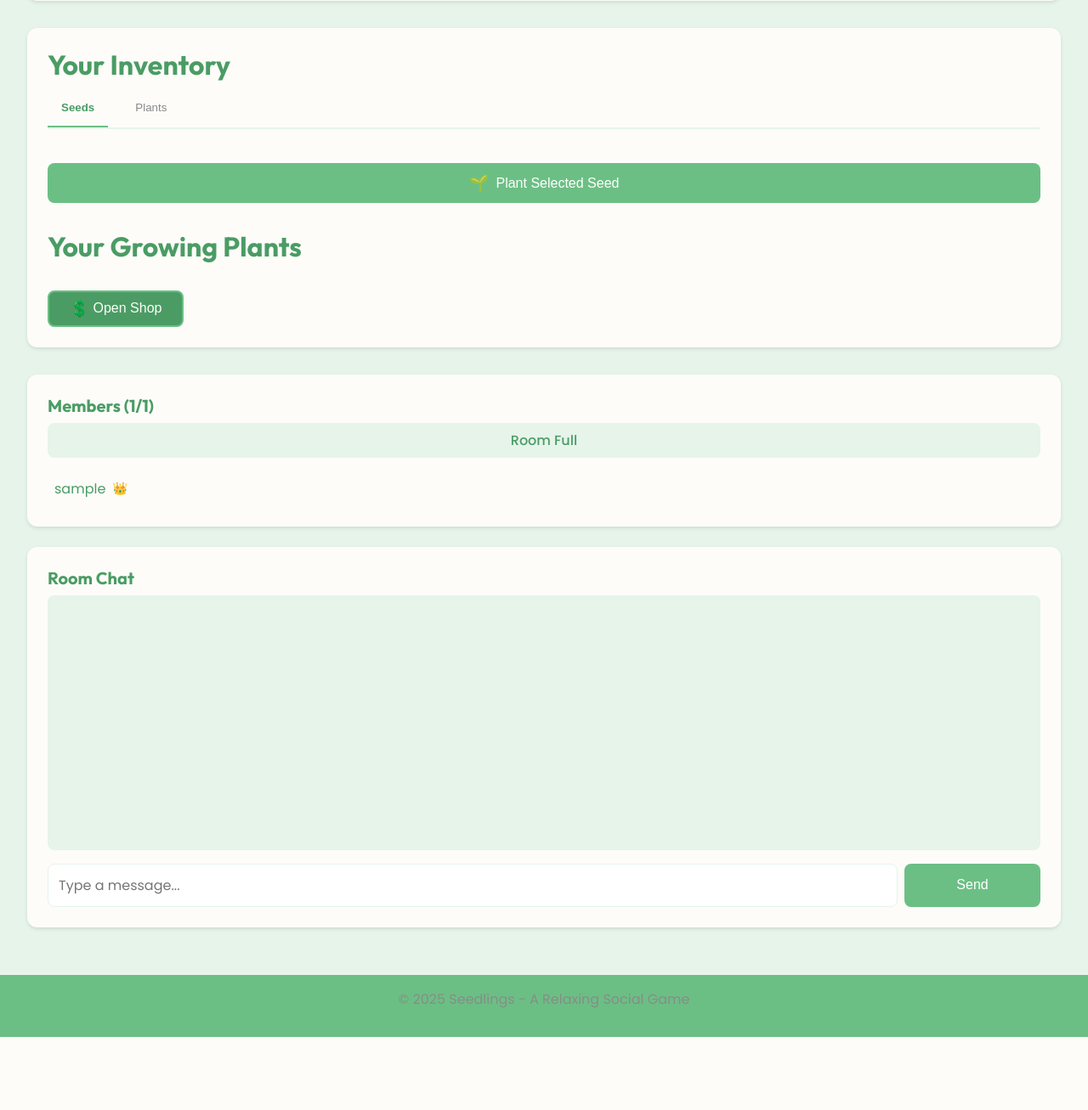
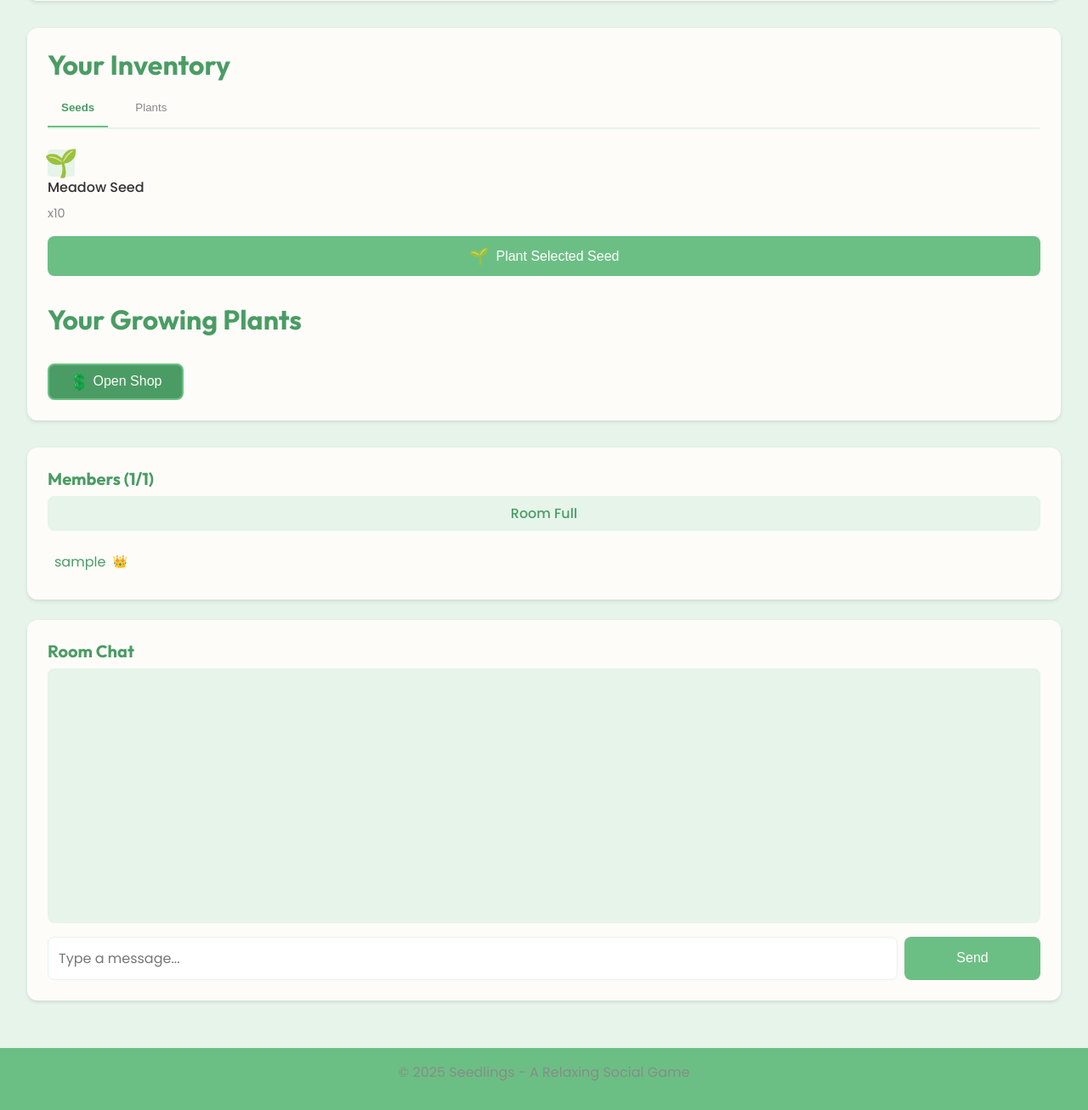
Before and after one commit to Du7chy/Seedlings, a Flask app: page /rooms/1 in a window 1280 px wide. Shown: the part 291-1598 px from the top of the page at 85% size. Before the commit the page ends 1512 px from the top, so only its background shows below. Run offline with Flask 3, Linux system fonts and the light colour scheme; a user stored in the database is signed in; data comes from the database, SQL or seed files in the repository; tables that the repository leaves empty hold one stand-in row (values such as "Sample post"); data that the repository does not hold is empty; parts of the project's set-up code (start-up, migrations or seed data) failed here and were passed over; some libraries are stand-ins or nearby versions.

Commit message:
fix: fixed broken shop item buying and inventory loading

```diff
--- a/routes/game.py
+++ b/routes/game.py
@@ -5,6 +5,7 @@ from models.seed import Seed
 from models.growing_plant import GrowingPlant
 from models.user_plant_record import UserPlantRecord
 from models.plant_inv import PlantInv
+from models.seed_inv import SeedInv
 from datetime import datetime
 import pytz
 
@@ -17,11 +18,16 @@ def get_inv():
     # Get User's seeds with quantities
     seed_inv = []
     for seed in current_user.seeds:
-        seed_inv.append({
-            'id': seed.id,
-            'name': seed.name,
-            'quantity': seed.quantity
-        })
+        inv_entry = SeedInv.query.filter_by(
+            user_id=current_user.id,
+            seed_id=seed.id
+        ).first()
+        if inv_entry:
+            seed_inv.append({
+                'id': seed.id,
+                'name': seed.name,
+                'quantity': inv_entry.quantity
+            })
 
     # Get User's plants
     plant_inv = [{
@@ -147,14 +153,28 @@ def get_balanced():
 @login_required
 def get_shop_items():
     """Get all items sold in the shop"""
-    seeds = Seed.query.all()
-    return jsonify([
-        {
-            'id': seed.id,
-            'name': seed.name,
-            'price': seed.price
-        } for seed in seeds
-    ])
+    try:
+        seeds = Seed.query.all()
+        return jsonify([
+            {
+                'id': seed.id,
+                'name': seed.name,
+                'price': seed.cost
+            } for seed in seeds
+        ])
+    except Exception as e:
+        return jsonify([]), 500
+
+@game.route('/api/shop/items/<int:seed_id>')
+@login_required
+def get_selected_item(seed_id):
+    """Get data for selected shop item"""
+    seed = Seed.query.filter_by(id=seed_id).first()
+    return jsonify({
+        'id': seed.id,
+        'name': seed.name,
+        'price': seed.cost
+    })
 
 @game.route('/api/shop/buy', methods=['POST'])
 @login_required
@@ -183,7 +203,7 @@ def buy_items():
     db.session.commit()
 
     return jsonify({
-        'success': False,
+        'success': True ,
         'message': f"You bought x{quantity} {seed.name}(s)!",
         'balance': current_user.currency
     })
--- a/static/CSS/list.css
+++ b/static/CSS/list.css
@@ -27,7 +27,9 @@
 
 .search-bar input {
   outline: none;
+  padding: 0 1rem;
   border-color: var(--green);
+  border-radius: var(--radius-md);
 }
 
 .room-grid {
@@ -37,6 +39,7 @@
 }
 
 .room-card {
+  margin-top: 1rem;
   background: var(--cream);
   border-radius: var(--radius-lg);
   box-shadow: var(--shadow-md);
--- a/static/CSS/styles.css
+++ b/static/CSS/styles.css
@@ -20,6 +20,7 @@
   /* Effects */
   --shadow-sm: 0 2px 4px rgba(0, 0, 0, 0.1);
   --shadow-md: 0 4px 6px rgba(0, 0, 0, 0.1);
+  --shadow-lg: 0 6px 8px rgba(0, 0, 0, 0.1);
 
   /* Borders */
   --radius-sm: 4px;
--- a/static/scripts/shop.js
+++ b/static/scripts/shop.js
@@ -43,7 +43,7 @@ async function getBalance() {
 // Get Item Price
 async function getItemPrice(seedID) {
     try {
-        const response = await fetch(`/api/shop/seeds/${seedID}/price`);
+        const response = await fetch(`/api/shop/items/${seedID}`);
         const data = await response.json();
         selectedItemPrice = data.price;
         updateBuyBtn();
@@ -67,7 +67,7 @@ window.selectToBuy = (seedID) => {
 
     getBalance(); // Get User's current balance
     updateBuyBtn(); // Update buy button based on new information
-    loadShopItems(); // Refresh selection
+    loadBuyTab(); // Refresh selection
 }
 
 // Load Buy Tab
@@ -136,7 +136,7 @@ shopPopup.addEventListener('click', (e) => {
     if (e.target === shopPopup) {
         shopPopup.style.display = 'none';
         selectedItemID = null;
-        quantityInput = '1';
+        quantityInput.value = '1';
         buyBtn.disabled = true;
     }
 });
@@ -146,7 +146,7 @@ shopTabs.forEach(tab => {
     tab.addEventListener('click', () => {
         shopTabs.forEach(t => {
             t.classList.remove('active');
-            document.getElementById(`${t.dataset.tab}-tab`).classList.remove('active');
+            document.querySelectorAll('.shop-content').forEach(content => content.classList.remove('active'));
         });
         tab.classList.add('active');
         document.getElementById(`${tab.dataset.tab}-tab`).classList.add('active');
@@ -161,7 +161,7 @@ buyBtn.addEventListener('click', async () => {
     if (!selectedItemID) return;
 
     const quantity = parseInt(quantityInput.value) || 1;
-    const totalCost = selectedItemID * quantity;
+    const totalCost = selectedItemPrice * quantity;
 
     // Check user can afford the purchase
     if (totalCost > currentBalance) {
@@ -179,12 +179,16 @@ buyBtn.addEventListener('click', async () => {
             })
         });
 
+        if (!response.ok) {
+            throw new Error(`HTTP error! status: ${response.status}`);
+        }
+
         const data = await response.json();
         if (data.success) {
             selectedItemID = null;
             quantityInput.value = '1';
             buyBtn.disabled = true;
-            loadShopItems();
+            loadBuyTab();
             loadInventory();
             // Update User's balance
             const currencyDisplay = document.querySelector('.currency');
--- a/templates/rooms/list.html
+++ b/templates/rooms/list.html
@@ -23,7 +23,9 @@
     <div class="room-filters">
         <div class="search-bar">
             <input type="text" id="room-search" placeholder="Search rooms...">
-            <button id="search-btn" class="btn btn-small btn-icon">🔍</button>
+            <button id="search-btn" class="btn btn-small btn-primary">
+                <span class="btn-icon">🔍</span> Search
+            </button>
         </div>
 
         <!-- Join Room Popup -->
--- a/templates/rooms/room.html
+++ b/templates/rooms/room.html
@@ -87,7 +87,7 @@
                     </div>
                     <!-- Buy Seeds Tab -->
                     <div id="buy-tab" class="shop-content active">
-                        <div class="seed-cataglog">
+                        <div class="seed-catalog">
                             <!-- Available seeds will be dynamically added here -->
                         </div>
                         <div class="buy-controls">
```
Also changed, not shown: models/user.py (+11 -24 lines).
